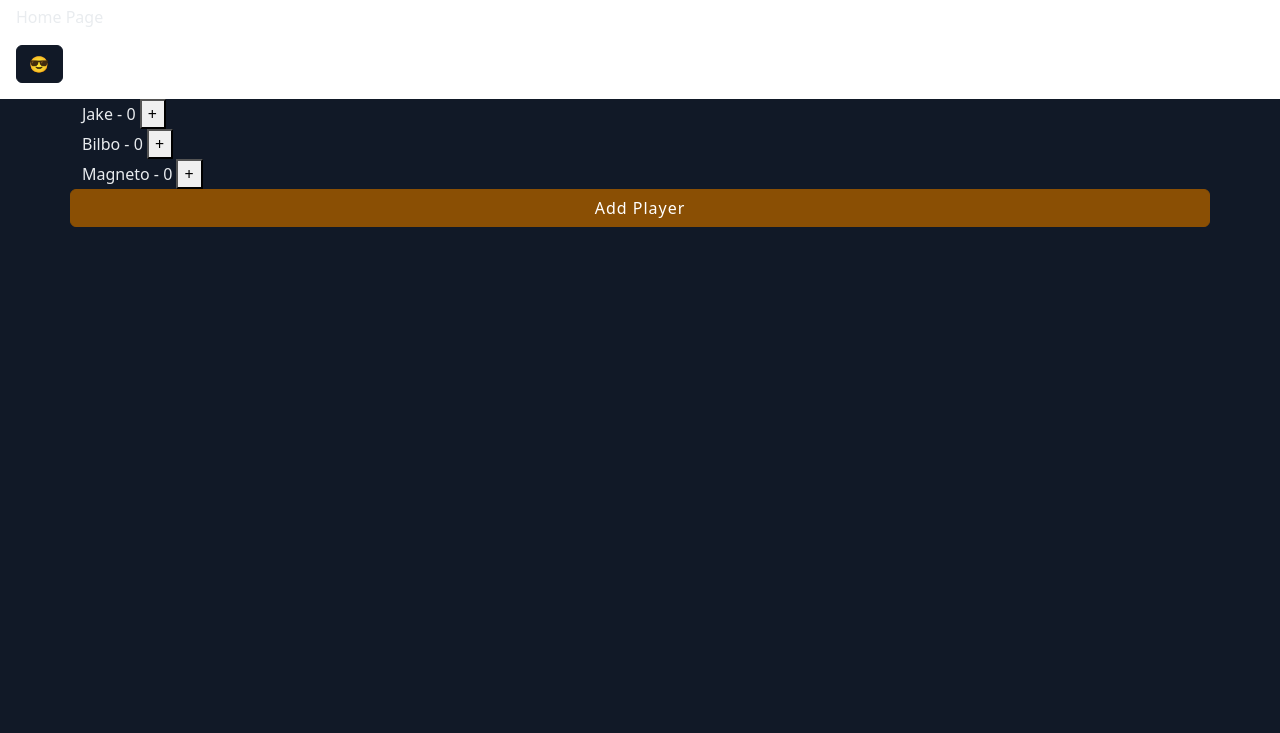
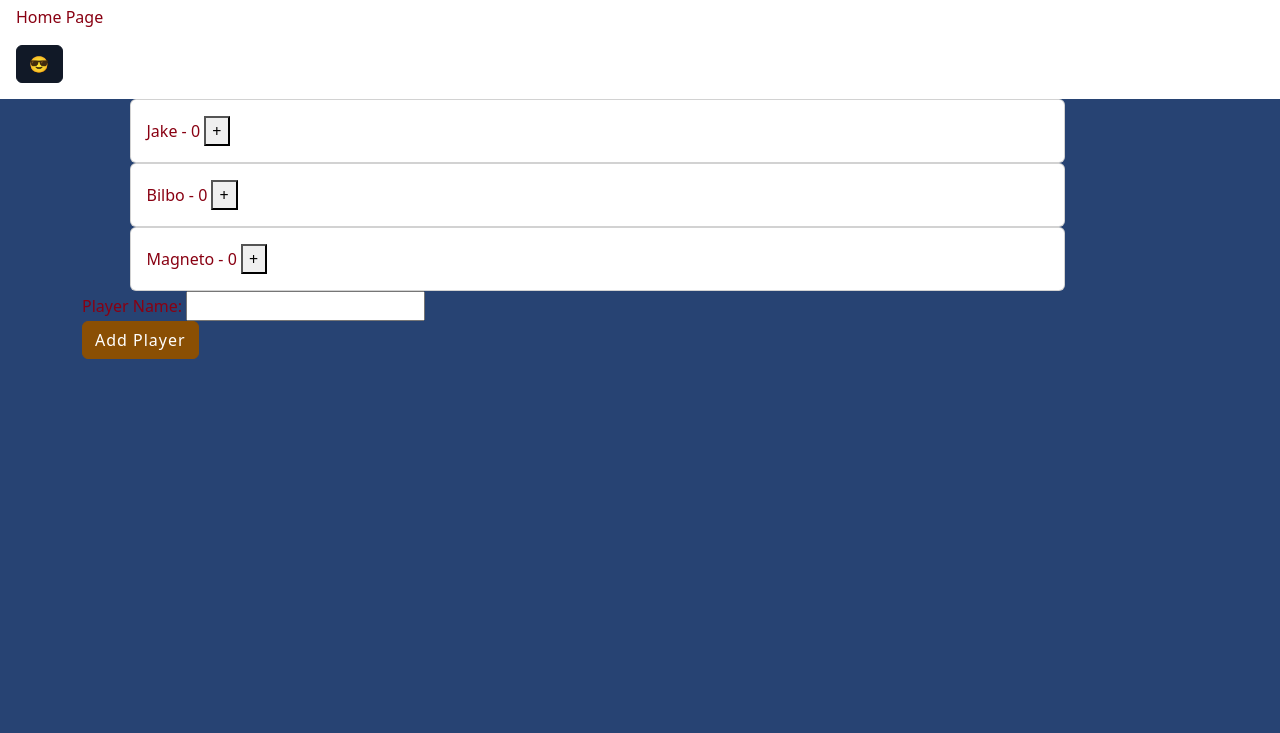
Before and after one commit to Previterror/gamenight, a website with bundled scripts: page index.html in a window 1280 px wide. Shown: the part 67-800 px from the top of the page. Built offline with nearby package versions, Linux system fonts and the light colour scheme; a script that the page names is missing.

Commit message:
final commit

```diff
--- a/app/controllers/PlayerController.js
+++ b/app/controllers/PlayerController.js
@@ -7,9 +7,17 @@ export class PlayerController {
         drawPlayers()
     }
     scorePoint(playerName) {
-        console.log(playerName);
+        // console.log(playerName);
         playerService.increasePoint(playerName)
+        drawPlayers()
+    }
 
+    addPlayer(event) {
+        event.preventDefault();
+        let formOutput = event.target.elements.name.value;
+        console.log('form', formOutput)
+        playerService.addPlayer(formOutput)
+        drawPlayers()
     }
 }
 
@@ -17,6 +25,6 @@ function drawPlayers() {
     let playerHTML = ''
     AppState.players.forEach(player => playerHTML += player.PlayerTemplateCard)
     // console.log(playerHTML);
-    let leaderBoard = document.getElementById("leaderboard")
+    let leaderBoard = (document.getElementById("leaderboard"))
     leaderBoard.innerHTML = playerHTML
 }
--- a/app/models/PlayersModel.js
+++ b/app/models/PlayersModel.js
@@ -6,8 +6,8 @@ export class Player {
 
     get PlayerTemplateCard() {
         return `
-          <div class="card>
-            <div class="card-body">
+          <div class="card col-11">
+            <div class="card-body col-11">
             ${this.name} -  ${this.score} <button onclick="app.PlayerController.scorePoint('${this.name}')">+</button>
             </div>
           </div>
--- a/app/services/PlayerService.js
+++ b/app/services/PlayerService.js
@@ -1,11 +1,17 @@
 import { AppState } from "../AppState.js";
+import { Player } from "../models/PlayersModel.js";
 
 
 class PlayerService {
     increasePoint(playerName) {
         const playerToIncrease = AppState.players.find(player => player.name == playerName)
         playerToIncrease.score += 1
-        console.log(playerToIncrease.score)
+        console.log(AppState.players)
+    }
+
+    addPlayer(formOutput) {
+        AppState.players.push(new Player(formOutput))
+        console.log(AppState.players)
     }
 }
 
--- a/index.html
+++ b/index.html
@@ -15,7 +15,7 @@
   <title>Gamenight</title>
 </head>
 
-<body class="bg-dark text-light">
+<body class="bg-primary text-danger">
   <!-- SECTION -->
   <header>
     <h1>Gamenight</h1>
@@ -29,8 +29,8 @@
     </section>
 
     <section class="container">
-      <div class="row">
-        <div id="leaderboard" class="col-5">
+      <div class="row justify-content-around">
+        <div id="leaderboard" class="col-11">
           <div>
             <img src="" alt="Player Photo">
             <span>Player Name</span>
@@ -39,7 +39,15 @@
             <button>+</button>
           </div>
         </div>
-        <button class="btn btn-warning">Add Player</button>
+        <form id="addForm" onsubmit="app.PlayerController.addPlayer(event)">
+          <div>
+            <label for="name">Player Name:</label>
+            <input type="text" minlength="2" maxlength="15" name="name" required />
+          </div>
+          <div>
+            <button type="submit" class="btn btn-warning">Add Player</button>
+          </div>
+        </form>
       </div>
     </section>
 
```
